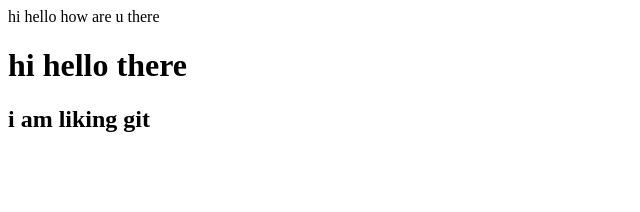
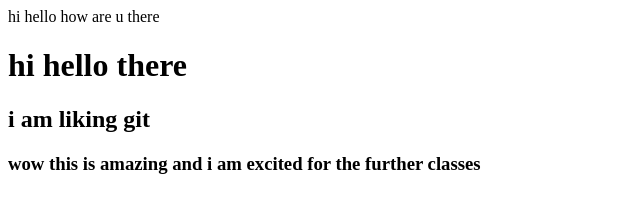
Before and after one commit to Long-Target/My-first-repo, a plain HTML site: page index.html in a window 1280 px wide. Shown: the whole page, without its empty margins (0-640 px from the left). Drawn offline with Linux system fonts and the light colour scheme.

Commit message:
third message

```diff
--- a/index.html
+++ b/index.html
@@ -11,5 +11,8 @@ hi hello there
 <h2>
 i am liking git
 </h2>
+<h3>
+wow this is amazing and i am excited for the further classes</3>
+
 </body>
 </html>
```
